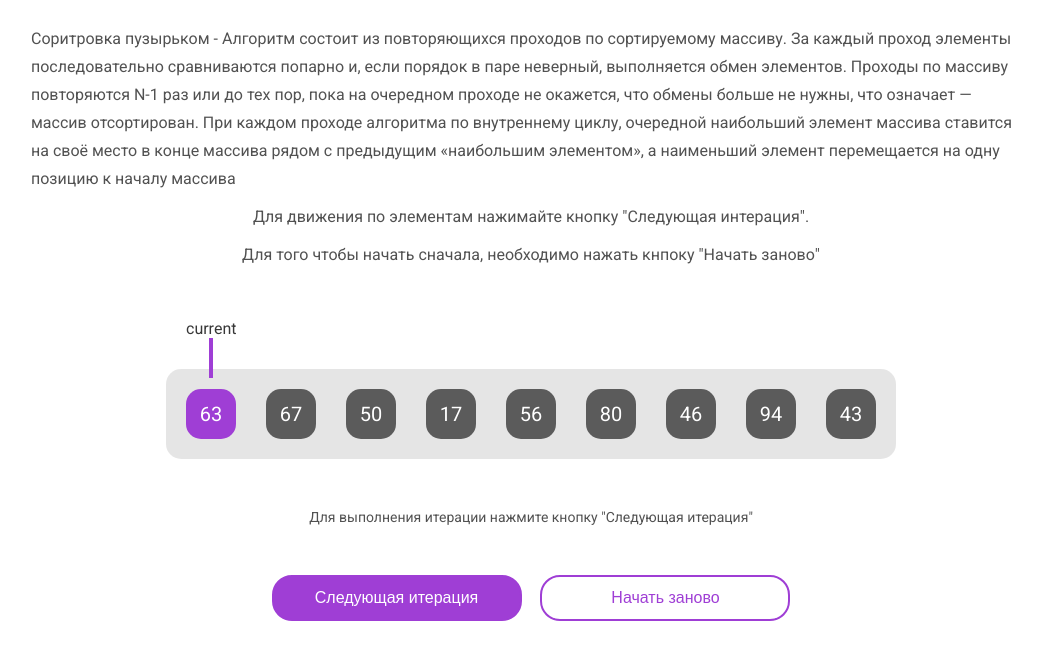
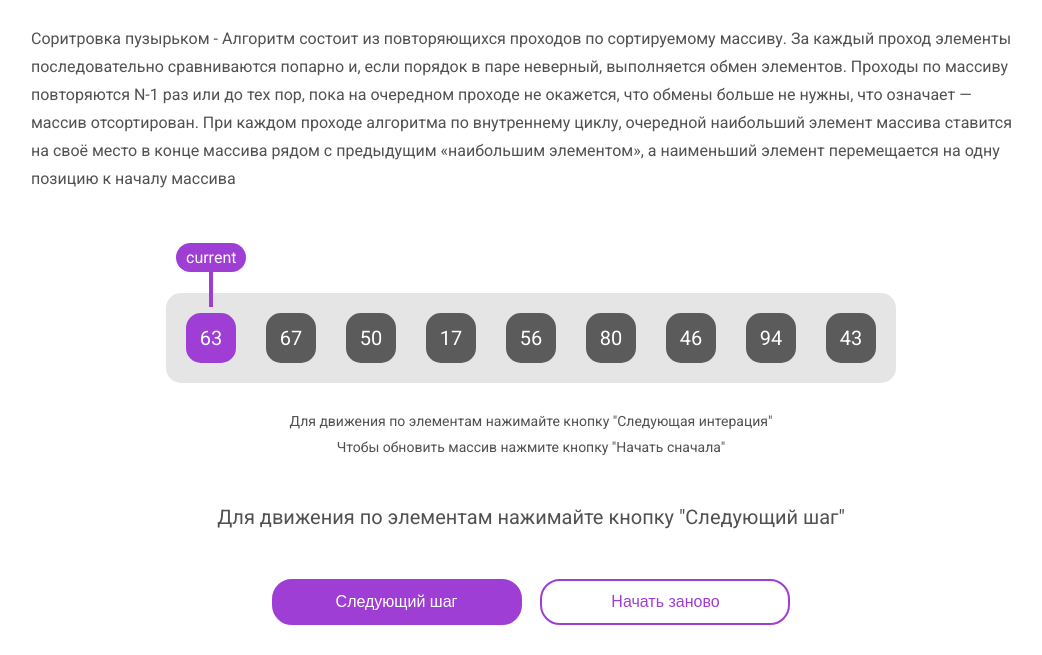
Before and after one commit to AndreyKovalenok/bubble-sort, a website with bundled scripts: page src/index.html in a window 1280 px wide. Shown: the part 145-800 px from the top of the page, without its empty margins (109-1151 px from the left). Built offline with nearby package versions, Linux system fonts and the light colour scheme.

Commit message:
Изменил расположение блоков инструкций. Поменял стили таргета

```diff
--- a/src/index.html
+++ b/src/index.html
@@ -10,7 +10,7 @@
 <body>
    <div class="wrapper">
       <h1 class="title">Сортировка пузырьком</h1>
-         <p class="instruction">
+         <p class="description">
          Соритровка пузырьком - Алгоритм состоит из повторяющихся проходов по сортируемому массиву.
          За каждый проход элементы последовательно сравниваются попарно и, если порядок в паре неверный,
          выполняется обмен элементов. Проходы по массиву повторяются N-1 раз или до
@@ -18,10 +18,6 @@
          массив отсортирован. При каждом проходе алгоритма по внутреннему циклу, очередной наибольший
          элемент массива ставится на своё место в конце массива рядом с предыдущим «наибольшим элементом»,
          а наименьший элемент перемещается на одну позицию к началу массива
-         <span class="instruction__description">
-            Для движения по элементам нажимайте кнопку "Следующая интерация".
-         </span>
-         <span class="instruction__description">Для того чтобы начать сначала, необходимо нажать кнпоку "Начать заново"</span>
       </p>
 
       <div class="sort">
@@ -30,11 +26,18 @@
          <span class="sort__target">current</span>
       </div>
 
-      <p class="info">Для выполнения итерации нажмите кнопку "Следующая итерация"</p>
+      <p class="instruction">
+         <span class="instruction__item">
+            Для движения по элементам нажимайте кнопку "Следующая интерация"
+         </span>
+         <span class="instruction__item">Чтобы обновить массив нажмите кнопку "Начать cначала"</span>
+      </p>
+
+      <p class="info">Для движения по элементам нажимайте кнопку "Следующий шаг"</p>
 
       <div class="controls">
          <button type="button" class="controls__btn controls__btn--next">
-            Следующая итерация
+            Следующий шаг
          </button>
          <button type="button" class="controls__btn controls__btn--refresh">
             Начать заново
--- a/src/js/sortData.js
+++ b/src/js/sortData.js
@@ -6,7 +6,7 @@ import { SortItem } from './sortItem.js';
 export class SortData {
    constructor({sortedElementsCount, nextButton, target, infoField}) {
       this.sortIndex = 1;
-      this.targetLeftValue = 155;
+      this.targetLeftValue = 145;
       this.sortedElementsCount = sortedElementsCount;
       this.sortArray = [];
       this.target = target;
@@ -51,11 +51,11 @@ export class SortData {
       this.nextButton.removeEventListener('click', this.buttonClickHandler);
       this.nextButton.addEventListener('click', this.buttonClickHandler);
       this.sortIndex = 1;
-      this.targetLeftValue = 155;
+      this.targetLeftValue = 145;
       this.sortArray = [];
       this.lastSortIndex = this.sortedElementsCount;
       this.target.style.left = `${this.targetLeftValue}px`;
-      this.infoField.textContent = 'Для выполнения итерации нажмите кнопку "Следующая итерация"';
+      this.infoField.textContent = 'Для движения по элементам нажимайте кнопку "Следующая интерация"';
    }
 
    /**
@@ -100,7 +100,7 @@ export class SortData {
          // Уменьшение конечного индекса сортировки
          this.lastSortIndex--;
          // Перемещение таргета на первы элемент
-         this.targetLeftValue = 155;
+         this.targetLeftValue = 145;
          this.target.style.left = `${this.targetLeftValue}px`;
          this.sortArray[this.sortIndex - 1].addClass('sort__item--current');
          this.sortArray[this.lastSortIndex].removeClass('sort__item--current');
--- a/src/scss/style.scss
+++ b/src/scss/style.scss
@@ -17,13 +17,19 @@
    color: $font-color;
 }
 
-.instruction {
+.description {
    font-size: 16px;
    line-height: 28px;
    color: $lighten-font-color;
 }
 
-.instruction__description {
+.instruction {
+   margin-bottom: 50px;
+   font-size: 14px;
+   color: $lighten-font-color;
+}
+
+.instruction__item {
    display: block;
    margin-top: 10px;
    text-align: center;
@@ -31,7 +37,7 @@
 
 .sort {
    position: relative;
-   padding: 100px 0 50px;
+   padding: 100px 0 20px;
 }
 
 .sort__list {
@@ -69,17 +75,20 @@
 .sort__target {
    position: absolute;
    top: 50px;
+   padding: 5px 10px;
    transition: 0.3s;
-   color: $font-color;
+   border-radius: 20px;
+   background-color: $main-color;
+   color: $white-color;
 
    &::after {
       content: "";
       position: absolute;
       left: 50%;
-      bottom: -40px;
+      bottom: -35px;
       transform: translateX(-2px);
       width: 4px;
-      height: 40px;
+      height: 35px;
       background-color: $main-color;
    }
 }
@@ -125,7 +134,7 @@
 .info {
    margin-bottom: 50px;
    text-align: center;
-   font-size: 14px;
+   font-size: 20px;
    color: $lighten-font-color;
 }
 
```
Also changed, not shown: src/css/style.min.css, 1 other file.
